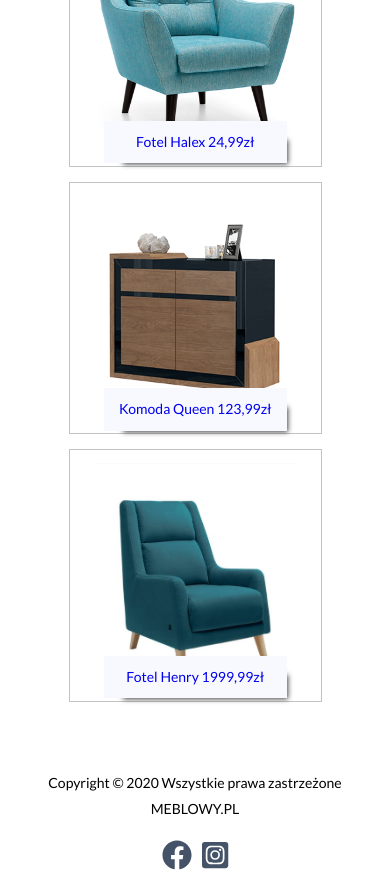
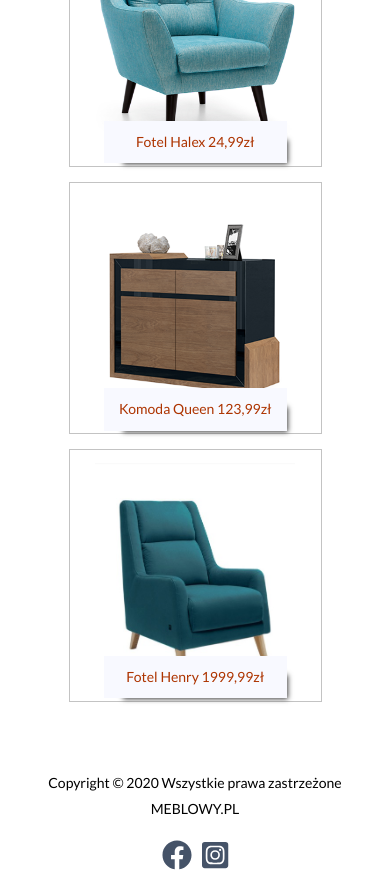
Before and after one commit to damiantymkowski/ShopSystem, a React (Create React App) app: page / in a window 390 px wide. Shown: the part 1980-2863 px from the top of the page. Built offline with nearby package versions, Linux system fonts and the light colour scheme.

Commit message:
fix responsive problem

```diff
--- a/src/index.css
+++ b/src/index.css
@@ -162,6 +162,7 @@ body {
   position: absolute;
   text-align: center;
   top: 82%;
+  color: #ad3400;
   width: 65%;
   text-align: center;
   box-shadow: 10px 10px 5px -9px rgba(0, 0, 0, 0.75);
@@ -201,6 +202,11 @@ body {
   cursor: pointer;
   margin-top: 10px;
   font-size: 18px;
+}
+@media only screen and (max-width: 1200px) {
+  .product__buyBtn {
+    width: 100% !important;
+  }
 }
 
 .footer {
--- a/src/index.scss
+++ b/src/index.scss
@@ -151,6 +151,7 @@ flex-direction: column;
     position: absolute;
     text-align: center;
     top: 82%;
+    color: #ad3400;
     width: 65%;
     text-align: center;
     box-shadow: 10px 10px 5px -9px rgba(0, 0, 0, 0.75);
@@ -185,6 +186,10 @@ flex-direction: column;
     background: #ff4d00;
     padding: 10px;
     width: 20%;
+    @media only screen and (max-width: 1200px) {
+    width: 100% !important;
+    }
+
     color: #fff;
     border-radius: 5px;
     cursor: pointer;
```
